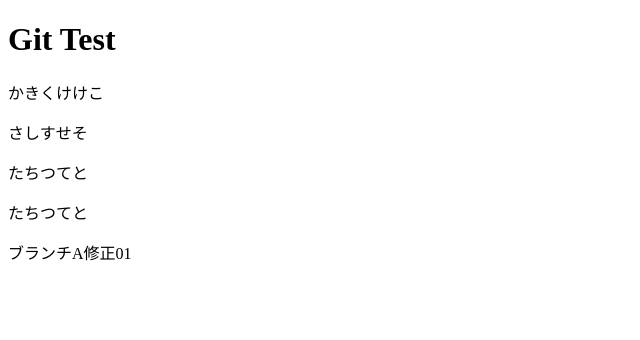
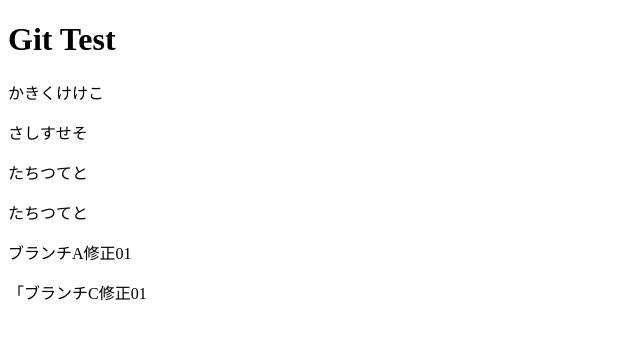
Before and after one commit to zdrive20150601/firstTest3, a plain HTML site: page index.html in a window 1280 px wide. Shown: the whole page, without its empty margins (0-640 px from the left). Drawn offline with Linux system fonts and the light colour scheme.

Commit message:
ブランチC修正01

```diff
--- a/index.html
+++ b/index.html
@@ -11,5 +11,6 @@
   <p>たちつてと</p>
   <p>たちつてと</p>
   <p>ブランチA修正01</p>
+  <p>「ブランチC修正01</p>
 </body>
 </html>
```
